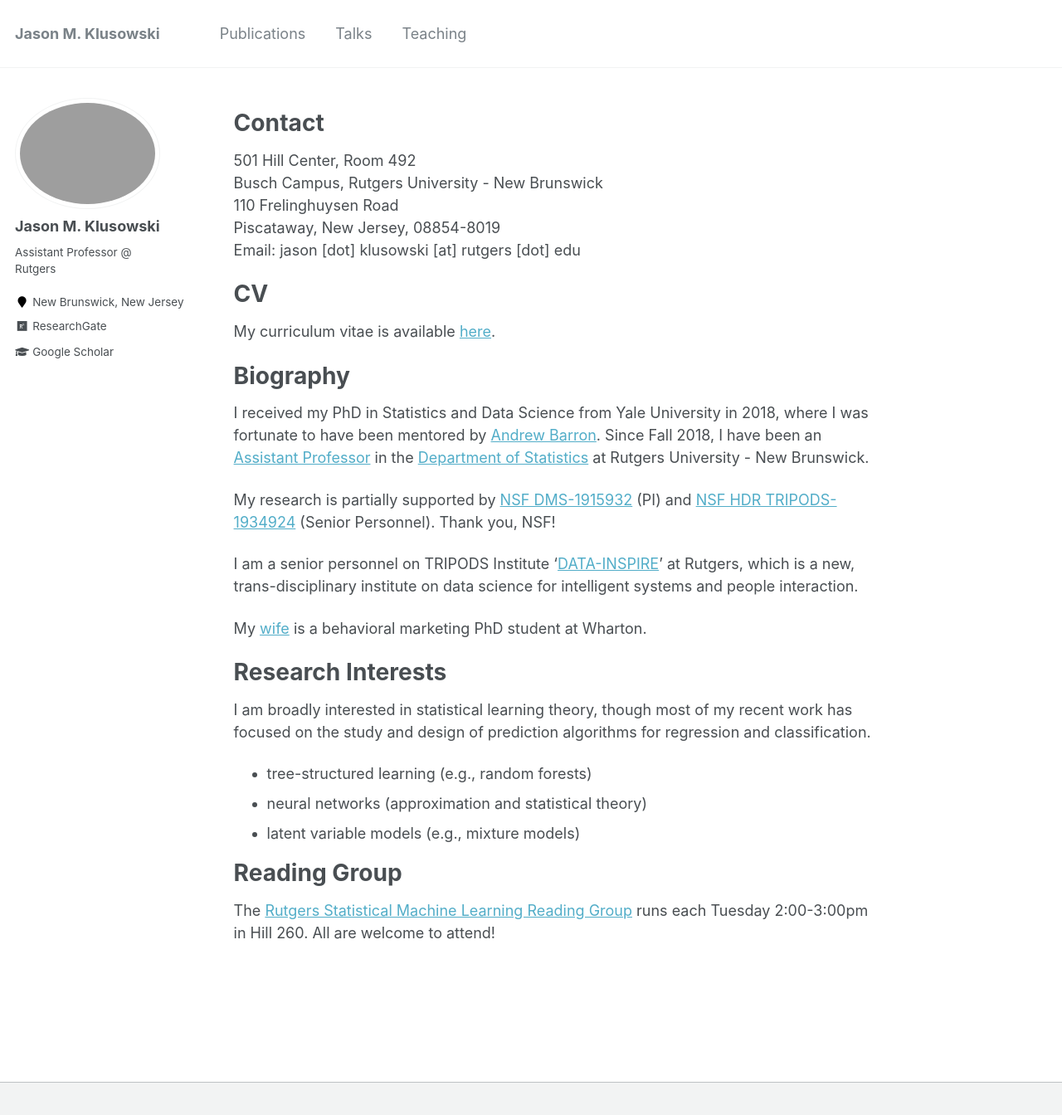
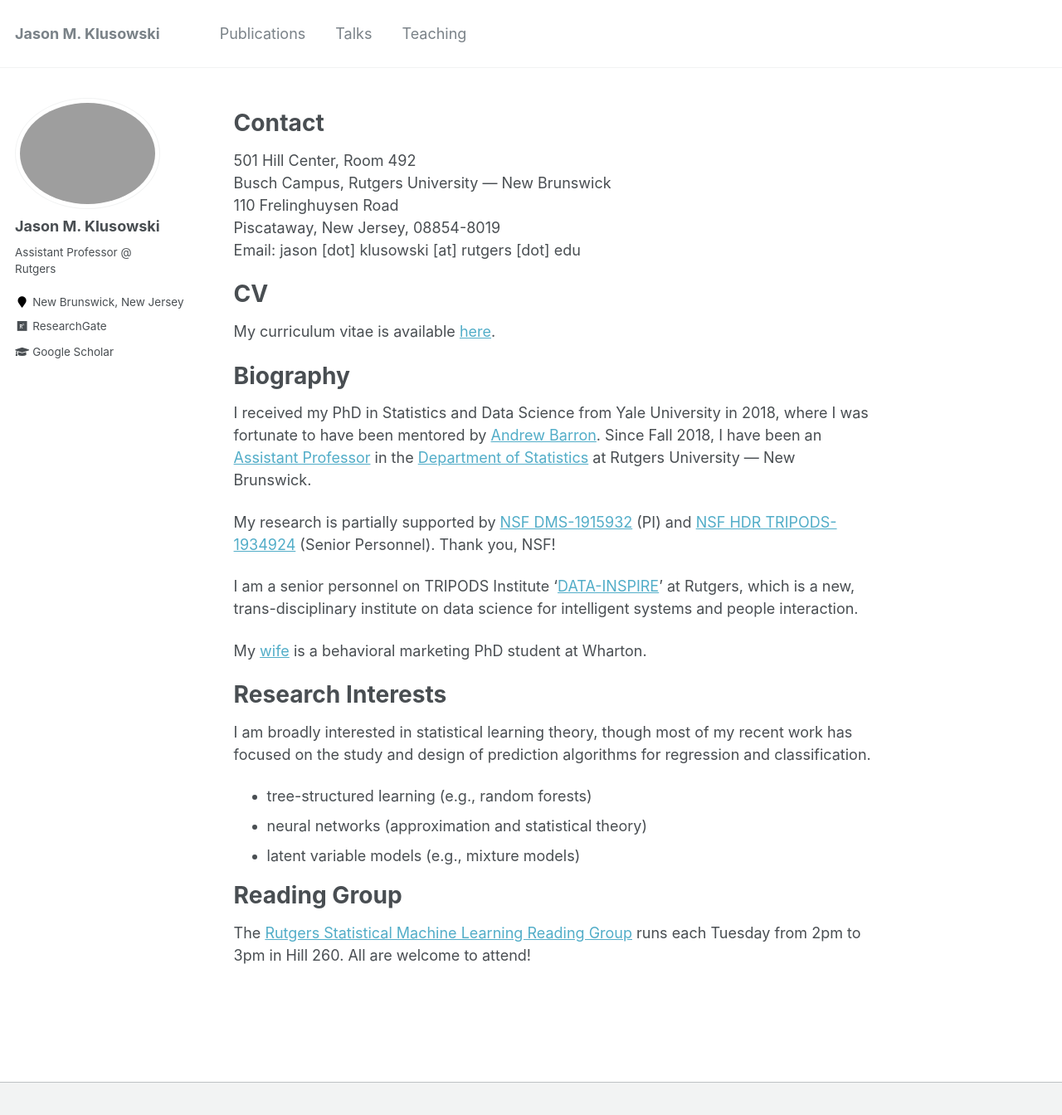
Before and after one commit to jasonklusowski/jasonklusowski.github.io, a Jekyll site: the page built from _pages/about.md, in a window 1280 px wide and 1377 px high. Shown: the top 1344 px of the window at 83% size. Built offline with Jekyll 4.4.1, drawn with Linux system fonts in a browser that asks for light colours.

Commit message:
Update about.md

```diff
--- a/_pages/about.md
+++ b/_pages/about.md
@@ -12,7 +12,7 @@ Contact
 ======
 
  501 Hill Center, Room 492<br />
- Busch Campus, Rutgers University - New Brunswick<br />
+ Busch Campus, Rutgers University — New Brunswick<br />
  110 Frelinghuysen Road<br />
  Piscataway, New Jersey, 08854-8019<br />
  Email: jason [dot] klusowski [at] rutgers [dot] edu<br />
@@ -25,7 +25,7 @@ My curriculum vitae is available [here](https://jasonklusowski.github.io/files/K
 Biography
 ======
 
-I received my PhD in Statistics and Data Science from Yale University in 2018, where I was fortunate to have been mentored by [Andrew Barron](http://www.stat.yale.edu/~arb4/). Since Fall 2018, I have been an [Assistant Professor](https://statistics.rutgers.edu/people-pages/faculty/people/130-faculty/396-jason-m-klusowski) in the [Department of Statistics](http://statistics.rutgers.edu/) at Rutgers University - New Brunswick.
+I received my PhD in Statistics and Data Science from Yale University in 2018, where I was fortunate to have been mentored by [Andrew Barron](http://www.stat.yale.edu/~arb4/). Since Fall 2018, I have been an [Assistant Professor](https://statistics.rutgers.edu/people-pages/faculty/people/130-faculty/396-jason-m-klusowski) in the [Department of Statistics](http://statistics.rutgers.edu/) at Rutgers University — New Brunswick.
 
 My research is partially supported by [NSF DMS-1915932](https://www.nsf.gov/awardsearch/showAward?AWD_ID=1915932) (PI) and [NSF HDR TRIPODS-1934924](https://www.nsf.gov/awardsearch/showAward?AWD_ID=1934924) (Senior Personnel). Thank you, NSF!
 
@@ -45,4 +45,4 @@ I am broadly interested in statistical learning theory, though most of my recent
 Reading Group
 ======
 
-The [Rutgers Statistical Machine Learning Reading Group](http://nineisprime.github.io/sml_reading/) runs each Tuesday 2:00-3:00pm in Hill 260. All are welcome to attend!
+The [Rutgers Statistical Machine Learning Reading Group](http://nineisprime.github.io/sml_reading/) runs each Tuesday from 2pm to 3pm in Hill 260. All are welcome to attend!
```
